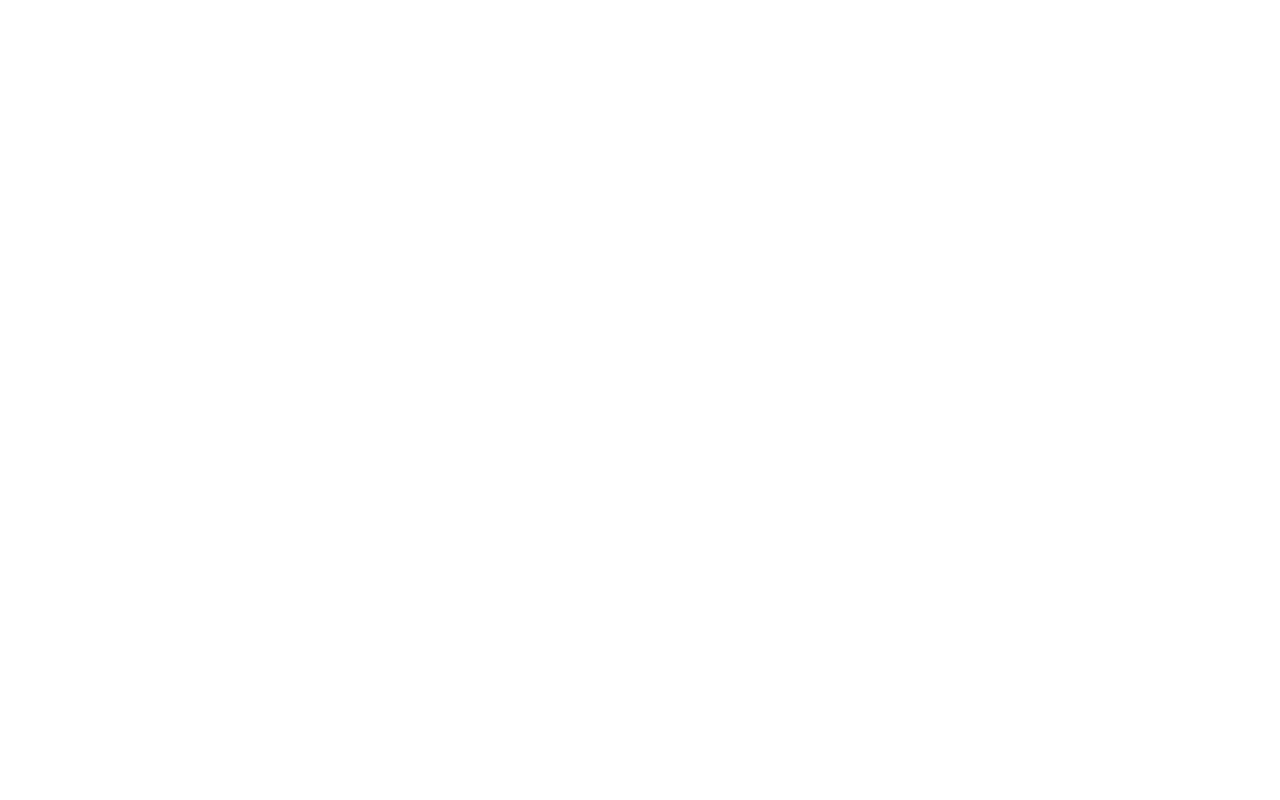
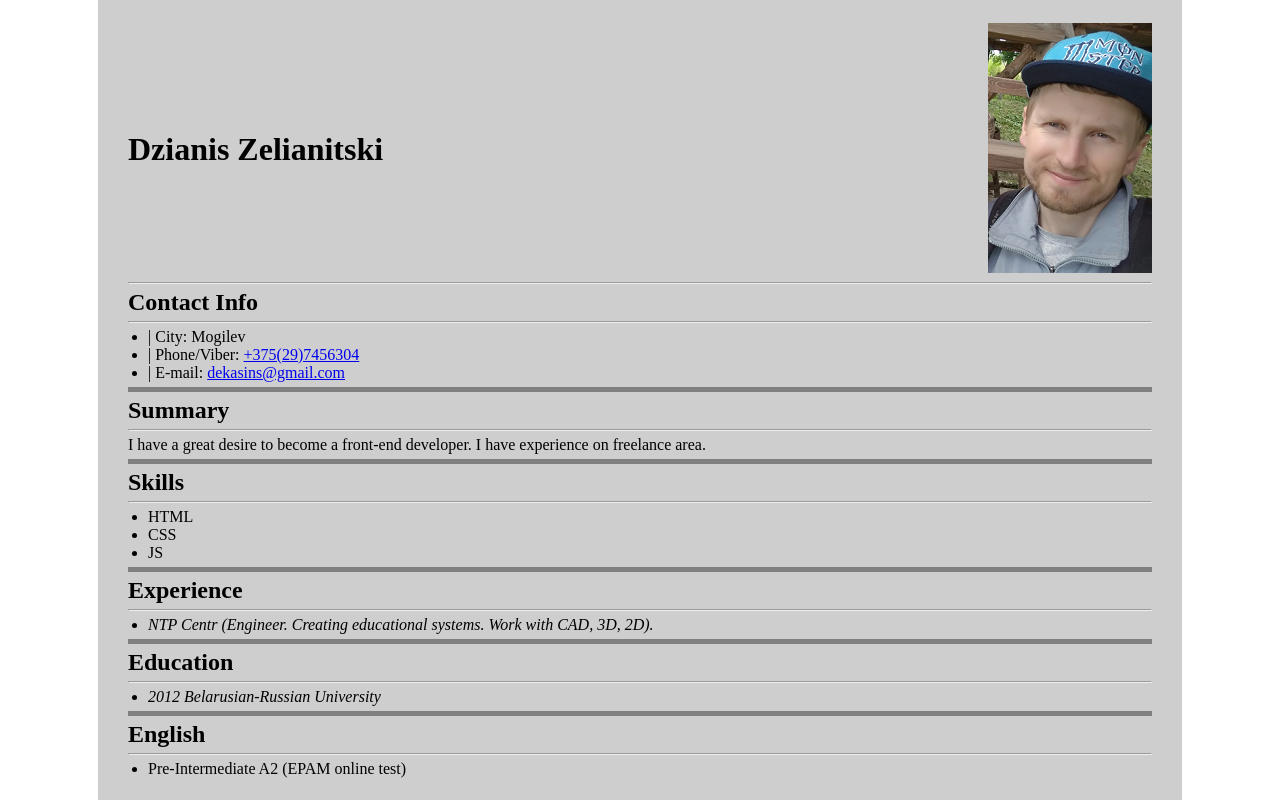
Before and after one commit to Dekasin/rsschool-cv, a plain HTML site: page index.html in a window 1280 px wide. Drawn offline with Linux system fonts and the light colour scheme.

Commit message:
feat: add photo

```diff
--- a/index.html
+++ b/index.html
@@ -3,8 +3,63 @@
 <head>
     <meta charset="UTF-8">
     <meta name="viewport" content="width=device-width, initial-scale=1.0">
+    <link rel="stylesheet" href="style.css">
     <title>CV</title>
 </head>
+    <div class="container">
+       <header><h1>Dzianis Zelianitski</h1>
+        <div class="photo"><img src="img/photo-cv.png" alt=""></div>
+
+        </header>
+        <hr>
+        <h2>Contact Info</h2>
+        <hr>
+        <ul>
+            <li>| City: Mogilev</li>
+            <li>| Phone/Viber: <a href="tel:+375297456304">+375(29)7456304</a></li>
+            <li>| E-mail: <a href="mailto:dekasins@gmail.com">dekasins@gmail.com</a></li>
+        </ul>
+
+<div class="border"></div>
+
+<h2>Summary</h2> <hr>
+
+I have a great desire to become a front-end developer. I have experience on freelance area.
+
+<div class="border"></div>
+
+<h2>Skills</h2>
+<hr>
+<ul>
+    <li>HTML</li>
+    <li>CSS</li>
+    <li>JS</li>
+</ul>
+
+<div class="border"></div>
+
+<h2>Experience</h2> <hr>
+<ul>
+    <li> <em>NTP Centr (Engineer. Creating educational systems. Work with CAD, 3D, 2D).</em> </li>
+</ul>
+
+
+<div class="border"></div>
+
+<h2>Education</h2> <hr>
+<ul>
+    <li>
+        <em>2012 Belarusian-Russian University</em>
+    </li>
+</ul>
+<div class="border"></div>
+<h2>English</h2>
+<hr>
+<ul>
+    <li>Pre-Intermediate A2 (EPAM online test)</li>
+</ul>
+    </div>
+
 <body>
 
 </body>
--- a/style.css
+++ b/style.css
@@ -1,11 +1,42 @@
+
+*, body {
+	margin: 0;
+	padding: 0;
+ }
+
 
 .container {
-	max-width: 1030px;
+	max-width: 1024px;
 	margin: 0 auto;
 	background-color: gray;
+	padding: 20px 30px;
+	background-color: rgb(206, 206, 206);
+	min-height: 95vh;
+	display: flex;
+	flex-direction: column;
+	justify-content: space-around ;
 }
 
 body {
   margin: 0;
   padding: 0;
 }
+
+
+header {
+	display: flex;
+	justify-content: space-between;
+	align-items: center;
+}
+ul {
+	padding-left: 20px;
+
+}
+.border {
+	height: 5px;
+	background-color:gray;
+	}
+.photo {
+	display: inline-block;
+
+}
```
Also changed, not shown: img/photo-cv.png (added), 1 other file.
